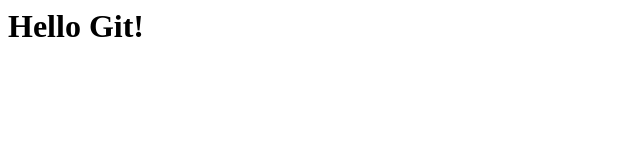
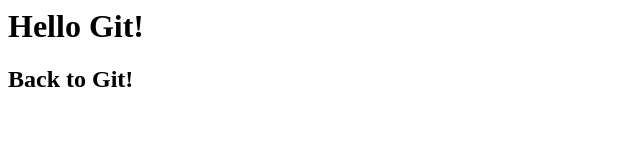
Before and after one commit to Dor-Elisha/first_git, a plain HTML site: page index.html in a window 1280 px wide. Shown: the whole page, without its empty margins (0-640 px from the left). Drawn offline with Linux system fonts and the light colour scheme.

Commit message:
New H2 Element

```diff
--- a/index.html
+++ b/index.html
@@ -1 +1,2 @@
 <h1>Hello Git!</h1>
+<h2>Back to Git!</h2>
```
